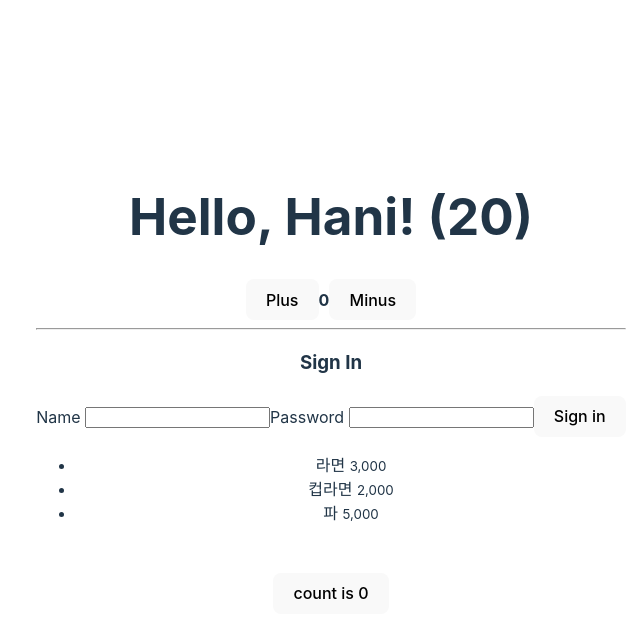
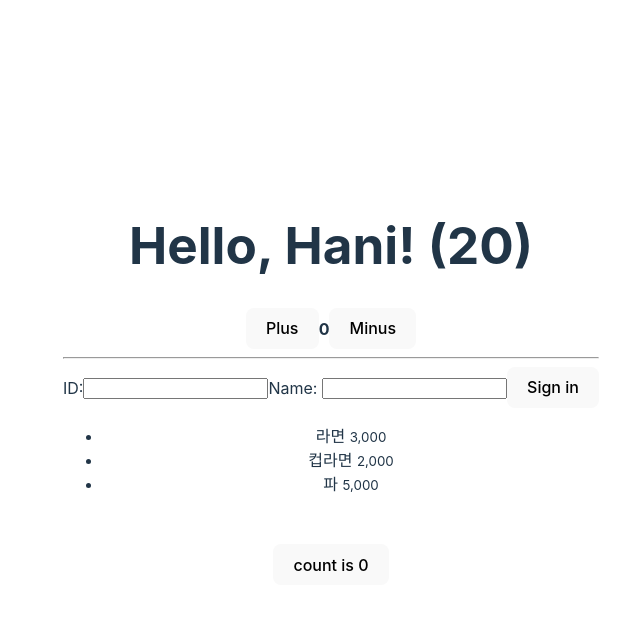
Before and after one commit to yermxx/sesac-practice, a React (Vite) app in the folder rbvite/: page / in a window 1280 px wide. Both pictures are taken after a click on the button "Log-out". Shown: the top 638 px of the page, without its empty margins (309-949 px from the left). Built offline with nearby package versions, Linux system fonts and the light colour scheme.

Commit message:
✨ (React) Update Login Components (no useState)

```diff
--- a/rbvite/eslint.config.js
+++ b/rbvite/eslint.config.js
@@ -28,7 +28,7 @@ export default tseslint.config(
       react: { version: '18.3' },
     },
     rules: {
-      ...js.configs.recommended.rules,
+      // ...js.configs.recommended.rules,
       ...react.configs.recommended.rules,
       ...react.configs['jsx-runtime'].rules,
 
--- a/rbvite/src/App.tsx
+++ b/rbvite/src/App.tsx
@@ -21,6 +21,8 @@ function App() {
   const [session, setSession] = useState<Session>(SampleSession);
 
   const logout = () => setSession({ ...session, loginUser: null });
+  const login = (id: number, name: string) =>
+    setSession({ ...session, loginUser: { id, name } });
 
   const plusCount = () => setCount(count + 1);
   const minusCount = () => setCount(count - 1);
@@ -35,7 +37,8 @@ function App() {
         minusCount={minusCount}
       />
       <hr />
-      <My session={session} logout={logout} />
+      {/* <pre>{JSON.stringify(session.loginUser)}</pre> */}
+      <My session={session} logout={logout} login={login} />
       <div className='card'>
         <button onClick={() => setCount((count) => count + 1)}>
           count is {count}
--- a/rbvite/src/components/Login.tsx
+++ b/rbvite/src/components/Login.tsx
@@ -1,10 +1,39 @@
-export default function Login() {
+import { FormEvent } from 'react';
+
+export default function Login({ login }: { login: () => void }) {
+  const signIn = (e: FormEvent<HTMLFormElement>) => {
+    e.preventDefault();
+    const eles = e.currentTarget.elements;
+    const { id, name } = eles as typeof eles & {
+      id: HTMLInputElement;
+      name: HTMLInputElement;
+    };
+    console.log('$$', id, name, eles);
+
+    if (!id.value || !name.value) {
+      alert('Input the id & name !!');
+      id.focus();
+      return;
+    }
+
+    login(+id.value, name.value);
+  };
+
   return (
     <>
-      <h3>Sign In</h3>
-      <form>
-        Name <input type='text' id='name' autocomplete='off' />
-        Password <input type='password' id='pw' />
+      <form onSubmit={signIn}>
+        ID:
+        <input
+          type='number'
+          id='id'
+          // onChange={(e) => setId(+e.currentTarget.value)}
+        />
+        Name:{' '}
+        <input
+          type='text'
+          id='name'
+          // onChange={(e) => setName(+e.currentTarget.value)}
+        />
         <button>Sign in</button>
       </form>
     </>
--- a/rbvite/src/components/My.tsx
+++ b/rbvite/src/components/My.tsx
@@ -5,15 +5,17 @@ import Login from './Login';
 type Props = {
   session: Session;
   logout: () => void;
+  // login: (id: number, name: string) => void;
+  login: () => void;
 };
 
-export default function My({ session, logout }: Props) {
+export default function My({ session, logout, login }: Props) {
   return (
     <>
-      {session.loginUser ? (
+      {session.loginUser?.id ? (
         <Profile session={session} logout={logout} />
       ) : (
-        <Login />
+        <Login login={login} />
       )}
 
       <ul>
```
